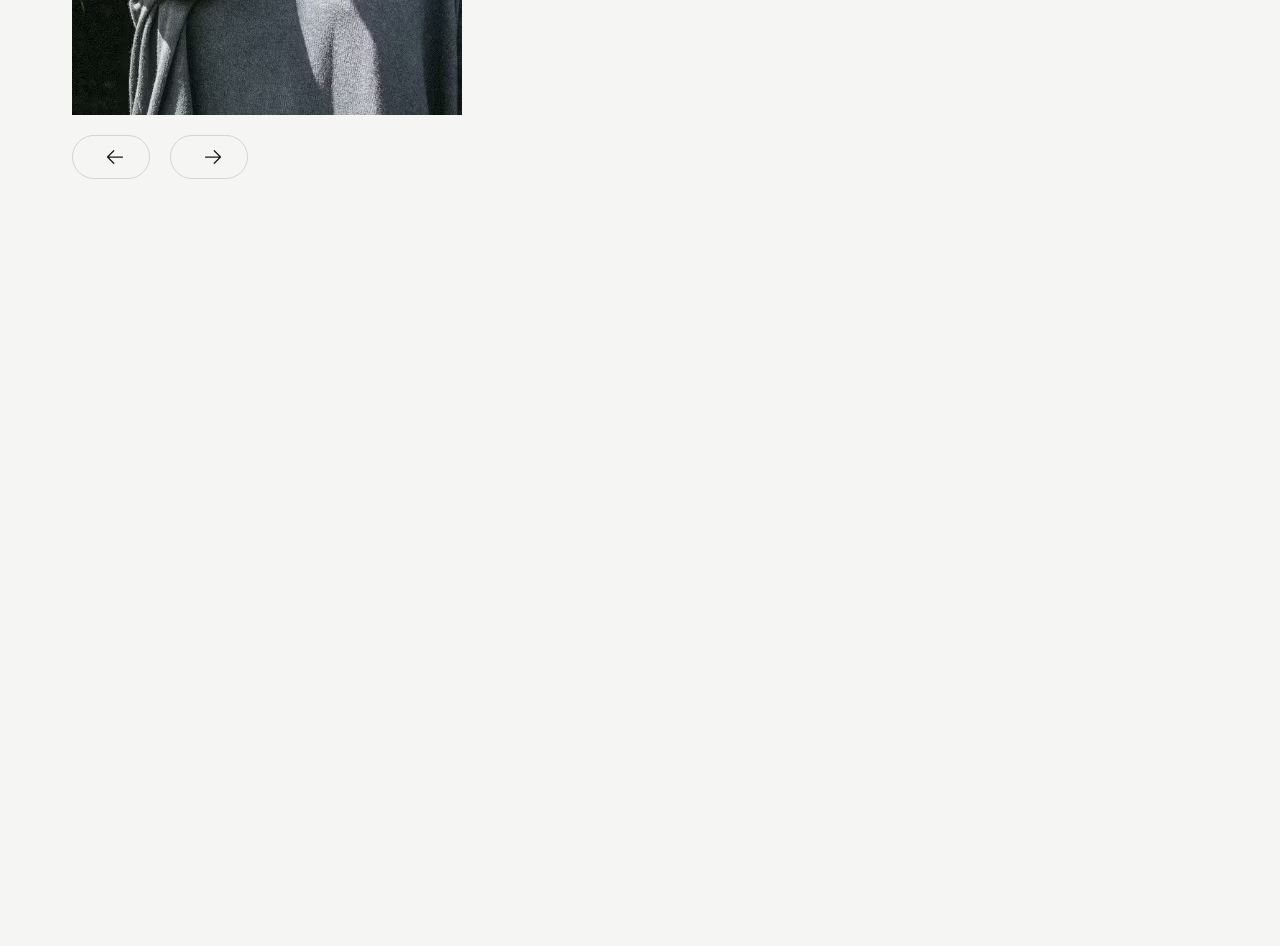
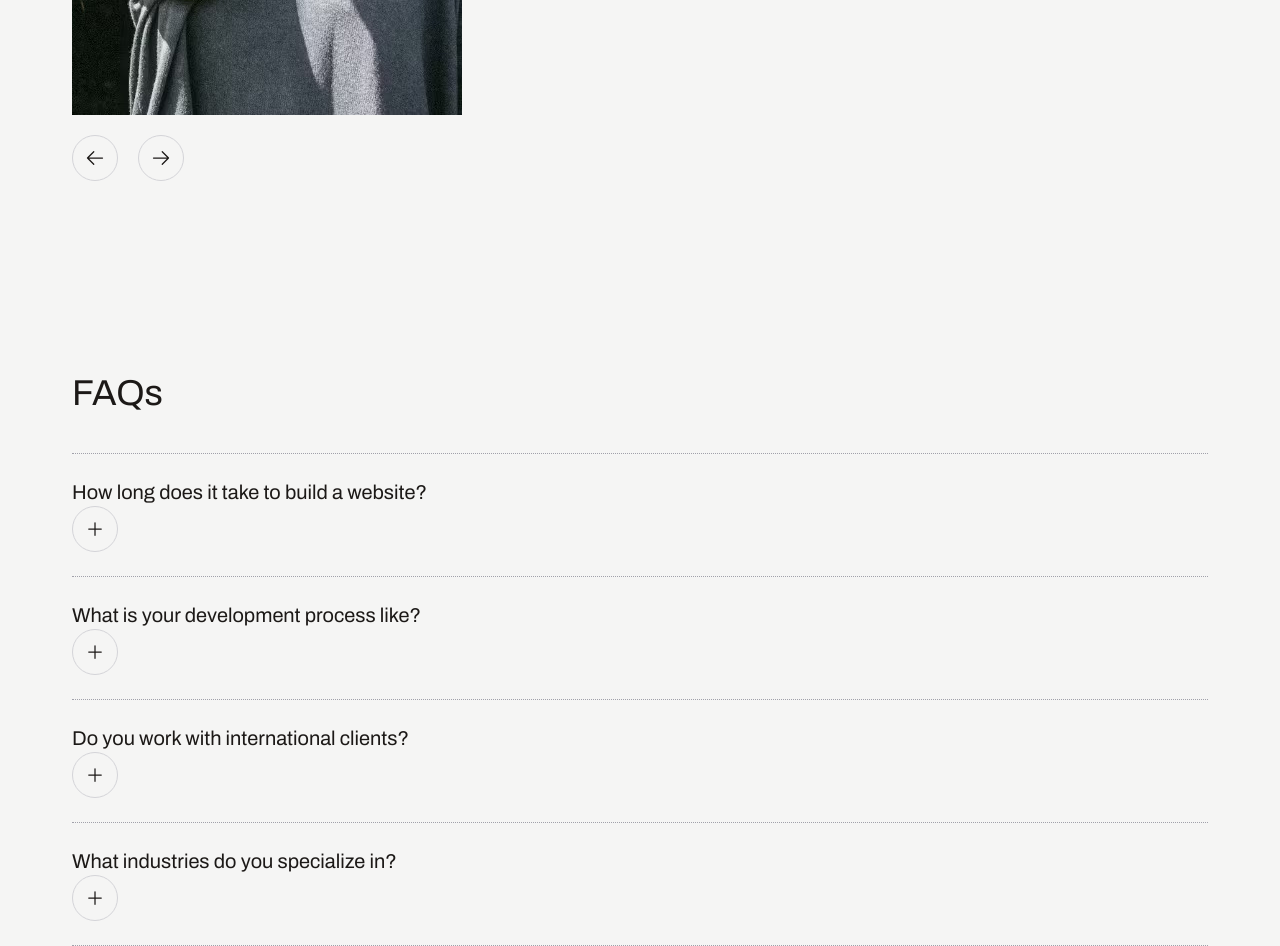
Before and after one commit to kristopherfana/my-minimalist-portfolio, a Next.js app: page / in a window 1280 px wide. Shown: the part 3440-4386 px from the top of the page. Before the commit the page ends 3619 px from the top, so only its background shows below. Built offline with nearby package versions, Linux system fonts and the light colour scheme.

Commit message:
Add FAQs section with dynamic question rendering and integrate Button component for interaction

```diff
--- a/src/app/page.tsx
+++ b/src/app/page.tsx
@@ -1,3 +1,4 @@
+import FAQs from '../sections/FAQs';
 import Header from "@/sections/Header";
 import Hero from '../sections/Hero';
 import Intro from '../sections/Intro';
@@ -11,7 +12,8 @@ export default function Home() {
       <Hero/>
       <Intro/>
       <Projects/>
-      <Testimonials/>
+      <Testimonials />
+      <FAQs/>
     </>
   );
 }
--- a/src/components/button.tsx
+++ b/src/components/button.tsx
@@ -12,11 +12,11 @@ const Button = (
   return (
     <button
       className={twMerge(
-        "h-11 px-6 rounded-xl border-red-orange-500 uppercase  items-center border inline-flex gap-2",
+        "h-11 px-6 rounded-xl border-red-orange-500 uppercase items-center border inline-flex gap-2",
         variant === "primary" && "bg-red-orange-500 text-white",
         variant === "secondary" && "",
         variant === "text" && "h-auto px-0 border-transparent",
-        variant === "icon-only" && "border-zinc-300",
+        variant === "icon-only" && "border-zinc-300 p-3 size-auto rounded-full flex gap-0 aspect-square",
         className
       )}
       {...rest}
--- a/src/sections/FAQs.tsx
+++ b/src/sections/FAQs.tsx
@@ -1,4 +1,6 @@
+import Button from '../components/button';
 import { FC } from "react";
+import React from "react";
 
 /* eslint-disable-next-line @typescript-eslint/no-unused-vars */
 const faqs = [
@@ -25,7 +27,42 @@ const faqs = [
 ];
 
 const FAQs: FC = () => {
-  return <div>FAQs</div>;
+  return (
+    <section>
+      <div className="container mt-48">
+        <h2 className="text-4xl">FAQs</h2>
+        <div className="questions border-t border-dotted border-t-zinc-400 mt-10">
+          {faqs.map((question) => (
+            <React.Fragment key={"index"}>
+              <div className="py-6 border-b border-dotted border-b-zinc-400">
+                <div className="question text-xl">{question.question}</div>
+                <Button
+                  variant="icon-only"
+                  className="w-max"
+                  iconAfter={
+                    <svg
+                      xmlns="http://www.w3.org/2000/svg"
+                      fill="none"
+                      viewBox="0 0 24 24"
+                      strokeWidth="1.5"
+                      stroke="currentColor"
+                      className="size-5 aspect-square"
+                    >
+                      <path
+                        strokeLinecap="round"
+                        strokeLinejoin="round"
+                        d="M12 4.5v15m7.5-7.5h-15"
+                      />
+                    </svg>
+                  }
+                ></Button>
+              </div>
+            </React.Fragment>
+          ))}
+        </div>
+      </div>
+    </section>
+  );
 };
 
 export default FAQs;
```
